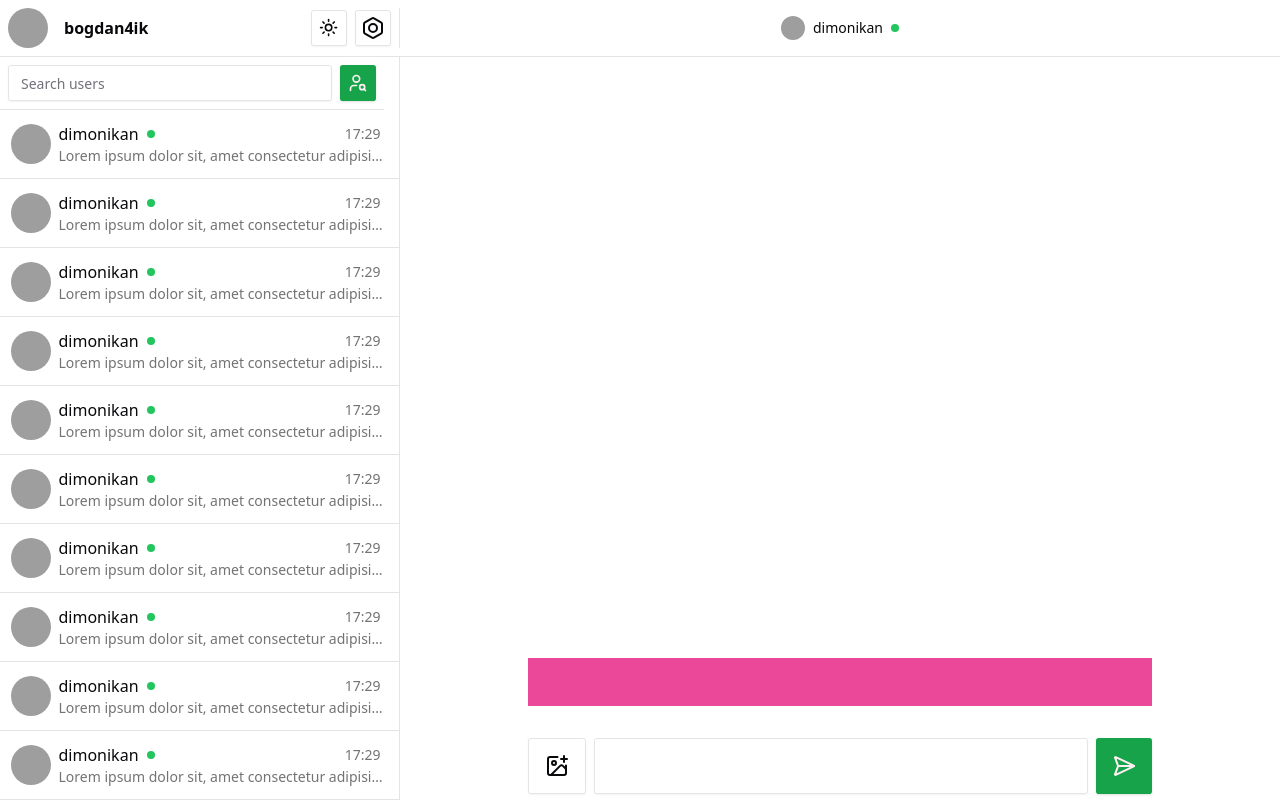
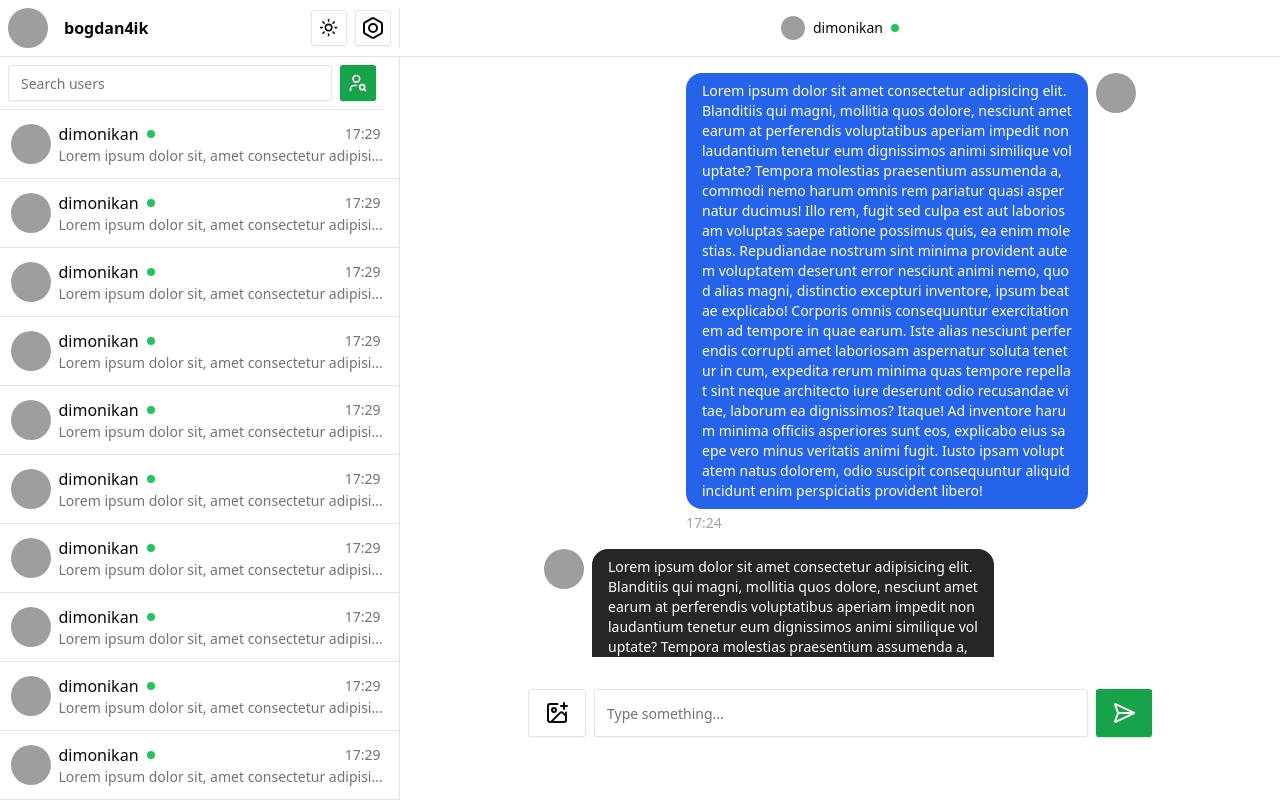
Before and after one commit to tanziqly/ChatApp, a React (Vite) app in the folder client/: page /chat in a window 1280 px wide. Built offline with nearby package versions, Linux system fonts and the light colour scheme; grey boxes are pictures that could not be loaded.

Commit message:
messages

```diff
--- a/client/src/components/Message.tsx
+++ b/client/src/components/Message.tsx
@@ -1,5 +1,55 @@
-import React from "react";
+import { Avatar, AvatarFallback, AvatarImage } from "./ui/avatar";
 
-export default function Message() {
-  return <div>Message</div>;
+export default function Message({ myMessage }: { myMessage: boolean }) {
+  return (
+    <div
+      className={`${
+        myMessage ? "justify-end" : "justify-start"
+      } px-4 w-full flex`}
+    >
+      <div
+        className={`${
+          myMessage ? "flex-row-reverse" : "flex-row"
+        } flex items-start gap-2 w-full max-w-[450px]`}
+      >
+        <Avatar>
+          <AvatarImage src="https://github.com/shadcn.png" />
+          <AvatarFallback>CN</AvatarFallback>
+        </Avatar>
+        <div className="flex flex-col gap-1">
+          <div
+            className={`text-sm flex items-center text-white px-4 py-2 rounded-2xl ${
+              myMessage ? "bg-blue-600" : "bg-neutral-800"
+            }`}
+            style={{ wordBreak: "break-all", overflowWrap: "break-word" }} // Добавлено новое свойство стиля
+          >
+            Lorem ipsum dolor sit amet consectetur adipisicing elit. Blanditiis
+            qui magni, mollitia quos dolore, nesciunt amet earum at perferendis
+            voluptatibus aperiam impedit non laudantium tenetur eum dignissimos
+            animi similique voluptate? Tempora molestias praesentium assumenda
+            a, commodi nemo harum omnis rem pariatur quasi aspernatur ducimus!
+            Illo rem, fugit sed culpa est aut laboriosam voluptas saepe ratione
+            possimus quis, ea enim molestias. Repudiandae nostrum sint minima
+            provident autem voluptatem deserunt error nesciunt animi nemo, quod
+            alias magni, distinctio excepturi inventore, ipsum beatae explicabo!
+            Corporis omnis consequuntur exercitationem ad tempore in quae earum.
+            Iste alias nesciunt perferendis corrupti amet laboriosam aspernatur
+            soluta tenetur in cum, expedita rerum minima quas tempore repellat
+            sint neque architecto iure deserunt odio recusandae vitae, laborum
+            ea dignissimos? Itaque! Ad inventore harum minima officiis
+            asperiores sunt eos, explicabo eius saepe vero minus veritatis animi
+            fugit. Iusto ipsam voluptatem natus dolorem, odio suscipit
+            consequuntur aliquid incidunt enim perspiciatis provident libero!
+          </div>
+          <span
+            className={`${
+              myMessage ? "text-start" : "text-end"
+            } -right-11 text-sm text-neutral-400`}
+          >
+            17:24
+          </span>
+        </div>
+      </div>
+    </div>
+  );
 }
--- a/client/src/components/MessageArea.tsx
+++ b/client/src/components/MessageArea.tsx
@@ -1,10 +1,17 @@
+import Message from "./Message";
 import MessageInput from "./MessageInput";
 
 export default function MessageArea() {
   return (
     <div className="flex px-32 flex-col h-full flex-1 w-full">
-      <div className="w-full h-full flex items-end">
-        <div className="w-full h-12 bg-pink-500"></div>
+      <div
+        className="flex-col h-full pt-4 flex items-end overflow-y-auto"
+        style={{ maxHeight: "calc(100vh - 200px)" }}
+      >
+        <div className="w-full gap-4 flex-col flex">
+          <Message myMessage />
+          <Message />
+        </div>
       </div>
       <MessageInput />
     </div>
--- a/client/src/components/MessageInput.tsx
+++ b/client/src/components/MessageInput.tsx
@@ -6,12 +6,12 @@ import { Input } from "./ui/input";
 
 export default function MessageInput() {
   return (
-    <div className="flex gap-2 mt-8 mb-4 items-center">
-      <Button className="h-14" variant="outline">
+    <div className="flex gap-2 mt-8 mb-8 items-center">
+      <Button className="h-12" variant="outline">
         <ImagePlus />
       </Button>
-      <Input className="h-14" />
-      <Button className="h-14">
+      <Input className="h-12" placeholder="Type something..." />
+      <Button className="h-12">
         <SendHorizontal />
       </Button>
     </div>
--- a/client/src/components/SignInForm.tsx
+++ b/client/src/components/SignInForm.tsx
@@ -6,7 +6,7 @@ import { Label } from "./ui/label";
 
 export default function SignInForm() {
   return (
-    <div className="flex flex-col gap-2 max-w-[350px] w-full">
+    <div className="flex flex-col gap-4 max-w-[350px] w-full">
       <h2 className="mb-2">Sign Up</h2>
       <div className="grid w-full max-w-sm items-center gap-1.5">
         <Label htmlFor="email">Email</Label>
--- a/client/src/components/SignUpForm.tsx
+++ b/client/src/components/SignUpForm.tsx
@@ -6,7 +6,7 @@ import { Label } from "./ui/label";
 
 export default function SignUpForm() {
   return (
-    <div className="flex flex-col gap-2 max-w-[350px] w-full">
+    <div className="flex flex-col gap-4 max-w-[350px] w-full">
       <h2 className="mb-2">Sign Up</h2>
       <div className="grid w-full max-w-sm items-center gap-1.5">
         <Label htmlFor="email">Email</Label>
--- a/client/src/components/UsersList.tsx
+++ b/client/src/components/UsersList.tsx
@@ -12,7 +12,7 @@ export default function UsersList() {
           <UserSearch />
         </Button>
       </div>
-      <div className="overflow-y-auto max-h-[calc(100vh-100px)]">
+      <div className="overflow-y-auto max-h-[calc(100vh-110px)]">
         {[...Array(14)].map((_, index) => (
           <User key={index} />
         ))}
```
